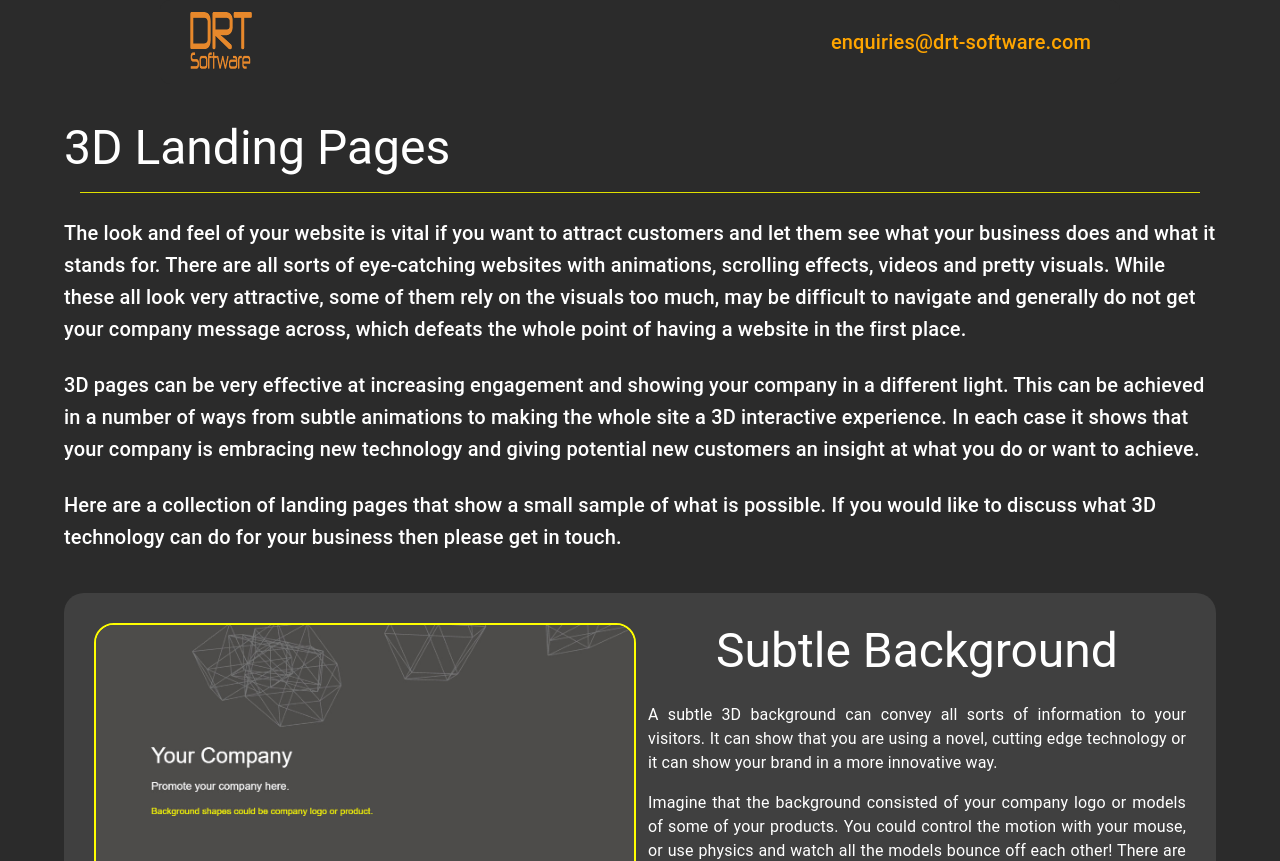
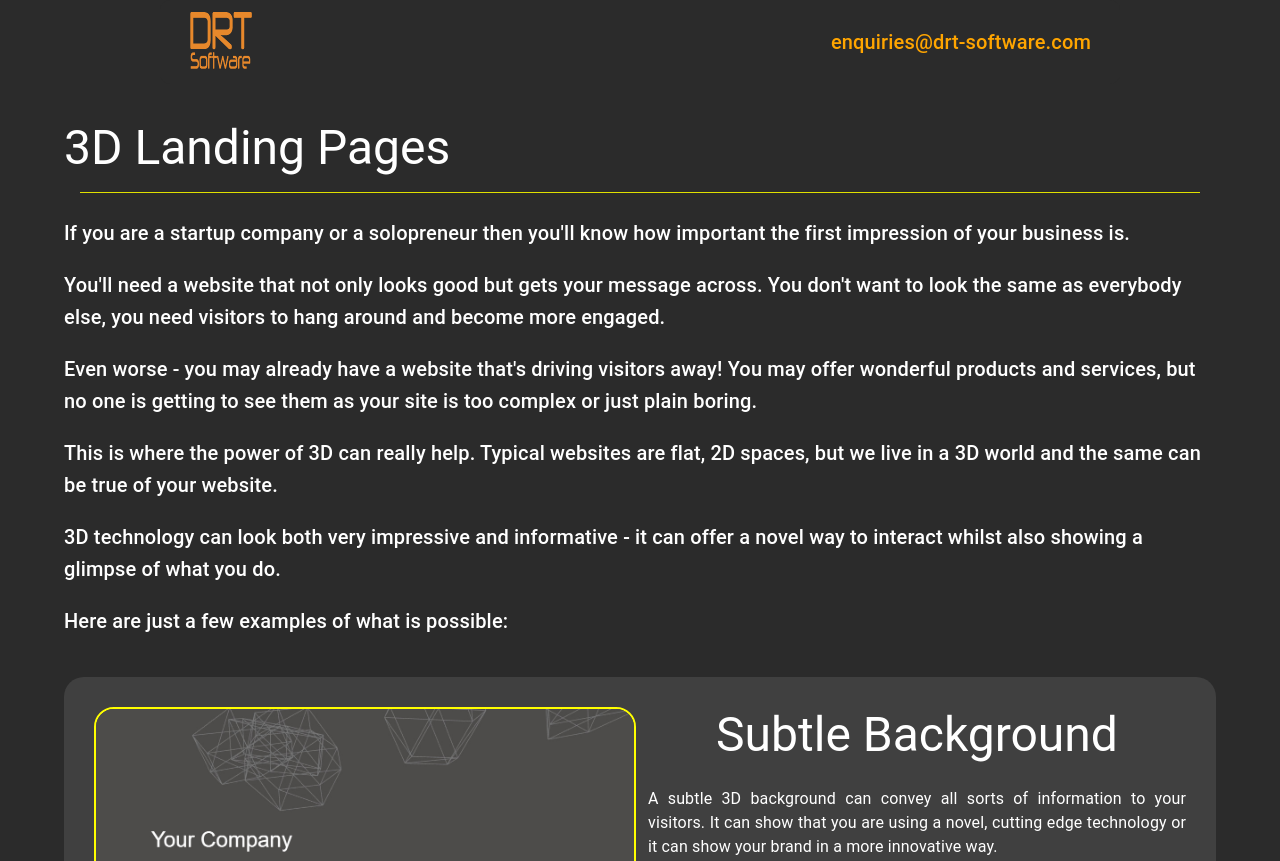
Before and after one commit to DoctorTone/landing3D, a React (Vite) app: page / in a window 1280 px wide. Shown: the top 861 px of the page. Built offline with nearby package versions, Linux system fonts and the light colour scheme.

Commit message:
Updated intro text

```diff
--- a/src/components/TopSection.tsx
+++ b/src/components/TopSection.tsx
@@ -8,28 +8,33 @@ const TopSection = () => {
       <Typography variant="h3" sx={{ mt: 3, mb: 2 }}>
         3D Landing Pages
       </Typography>
-      <Divider variant="middle" sx={{ background: "yellow" }} />
+      <Divider variant="middle" sx={{ background: "yellow", mb: 2 }} />
       <Typography variant="h6" sx={{ mt: 3 }}>
-        The look and feel of your website is vital if you want to attract
-        customers and let them see what your business does and what it stands
-        for. There are all sorts of eye-catching websites with animations,
-        scrolling effects, videos and pretty visuals. While these all look very
-        attractive, some of them rely on the visuals too much, may be difficult
-        to navigate and generally do not get your company message across, which
-        defeats the whole point of having a website in the first place.
-      </Typography>
-      <Typography variant="h6" sx={{ mt: 3 }}>
-        3D pages can be very effective at increasing engagement and showing your
-        company in a different light. This can be achieved in a number of ways
-        from subtle animations to making the whole site a 3D interactive
-        experience. In each case it shows that your company is embracing new
-        technology and giving potential new customers an insight at what you do
-        or want to achieve.
-      </Typography>
-      <Typography variant="h6" sx={{ mt: 3 }} id="projects_page">
-        Here are a collection of landing pages that show a small sample of what
-        is possible. If you would like to discuss what 3D technology can do for
-        your business then please get in touch.
+        <p>
+          If you are a startup company or a solopreneur then you'll know how
+          important the first impression of your business is.
+        </p>{" "}
+        <p>
+          You'll need a website that not only looks good but gets your message
+          across. You don't want to look the same as everybody else, you need
+          visitors to hang around and become more engaged.
+        </p>{" "}
+        <p>
+          Even worse - you may already have a website that's driving visitors
+          away! You may offer wonderful products and services, but no one is
+          getting to see them as your site is too complex or just plain boring.
+        </p>
+        <p>
+          This is where the power of 3D can really help. Typical websites are
+          flat, 2D spaces, but we live in a 3D world and the same can be true of
+          your website.
+        </p>
+        <p>
+          3D technology can look both very impressive and informative - it can
+          offer a novel way to interact whilst also showing a glimpse of what
+          you do.
+        </p>
+        <p>Here are just a few examples of what is possible:</p>
       </Typography>
     </Container>
   );
```
